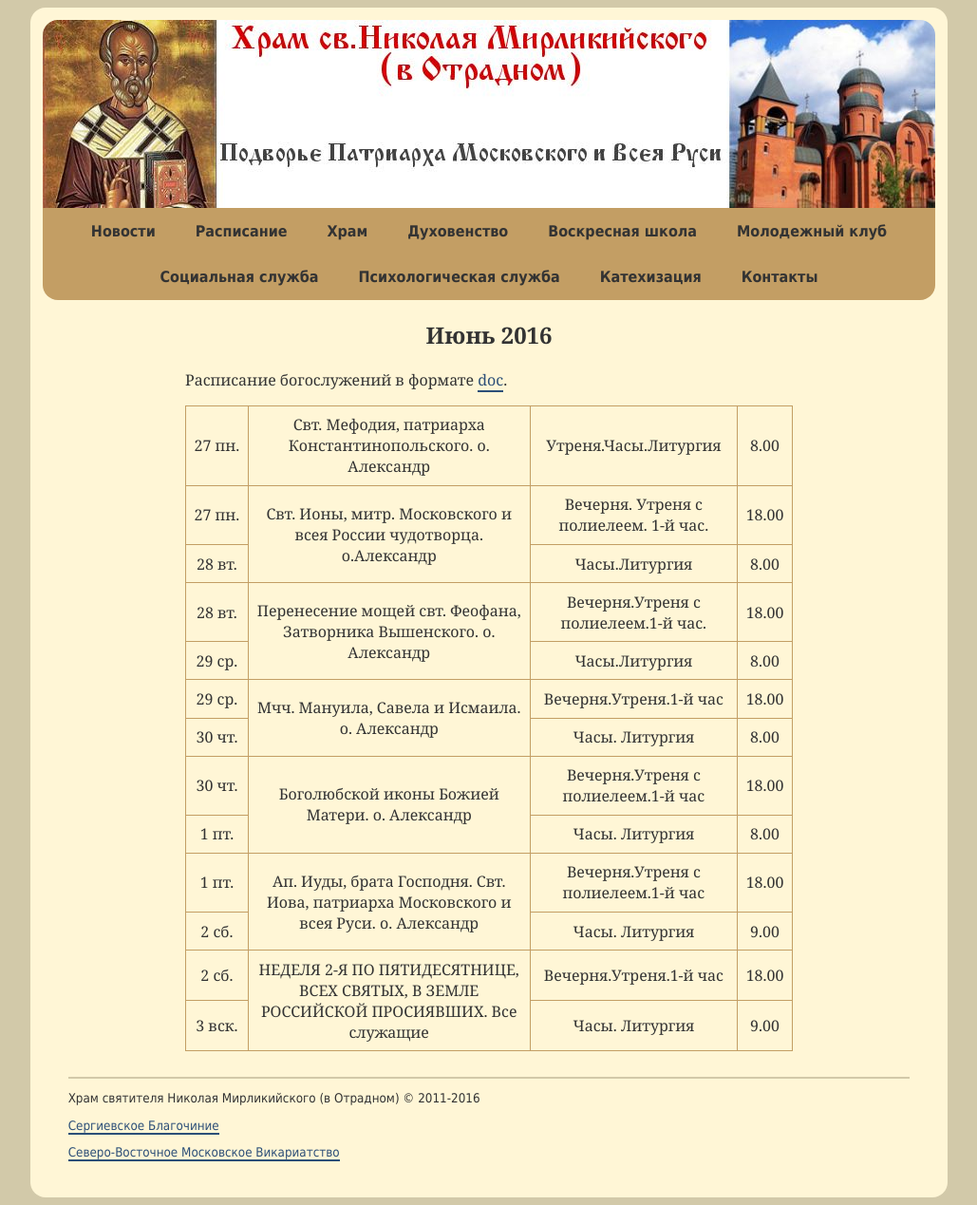
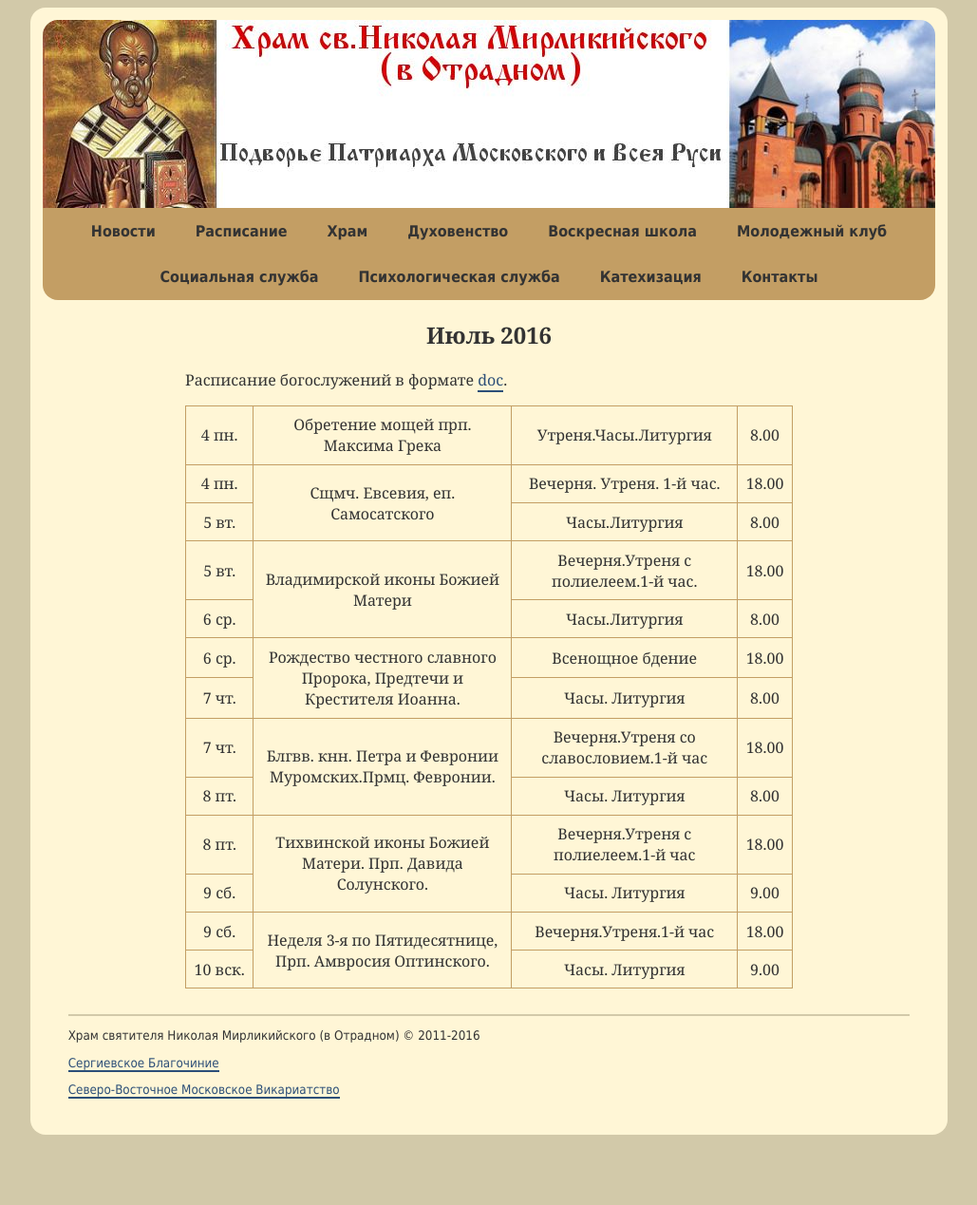
Before and after one commit to hramotradnoe/hramotradnoe.github.io, a Jekyll site: the page built from schedule/index.html, in a window 1280 px wide. Shown: the whole page at 95% size, without its empty margins (125-1154 px from the left). Built offline with Jekyll 4.4.1, drawn with Linux system fonts in a browser that asks for light colours; after the commit the page ends 1203 px from its top, so only the background shows below that.

Commit message:
Update schedule.yml

```diff
--- a/_data/schedule.yml
+++ b/_data/schedule.yml
@@ -1,56 +1,56 @@
-period: Июнь 2016
-link: "https://docs.google.com/document/d/1jPdz0A_W_L6xpexcnabvLHD5rmxPsTCOnxXiMbhG3ZQ/edit"
+period: Июль 2016
+link: "https://docs.google.com/document/d/19aNSX9Wu0QI7C6EiUYV1EB1eGRvtAUP8GHRgpxk9KIA/edit"
 timetable:
- - description : "Свт. Мефодия, патриарха Константинопольского. о. Александр"
+ - description : "Обретение мощей прп. Максима Грека"
    services    :
-      - day   : 27&nbsp;пн.
+      - day   : 4&nbsp;пн.
         time  : '8.00'
         title : "Утреня.Часы.Литургия"
- - description : "Свт. Ионы, митр. Московского и всея России чудотворца. о.Александр"
+ - description : "Сщмч. Евсевия, еп. Самосатского"
    services    :
-      - day   : 27&nbsp;пн.
+      - day   : 4&nbsp;пн.
         time  : '18.00'
-        title : "Вечерня. Утреня с полиелеем. 1-й час."
-      - day   : 28&nbsp;вт.
+        title : "Вечерня. Утреня. 1-й час."
+      - day   : 5&nbsp;вт.
         time  : '8.00'
         title : "Часы.Литургия"
- - description : "Перенесение мощей свт. Феофана, Затворника Вышенского. о. Александр"
+ - description : "Владимирской иконы Божией Матери"
    services    :
-      - day   : 28&nbsp;вт.
+      - day   : 5&nbsp;вт.
         time  : '18.00'
         title : "Вечерня.Утреня с полиелеем.1-й час."
-      - day   : 29&nbsp;ср.
+      - day   : 6&nbsp;ср.
         time  : '8.00'
         title : "Часы.Литургия"
- - description : "Мчч. Мануила, Савела и Исмаила. о. Александр"
+ - description : "Рождество честного славного Пророка, Предтечи и Крестителя Иоанна."
    services    :
-      - day   : 29&nbsp;ср.
+      - day   : 6&nbsp;ср.
+        time  : '18.00'
+        title : "Всенощное бдение"
+      - day   : 7&nbsp;чт.
+        time  : '8.00'
+        title : "Часы. Литургия"
+ - description : "Блгвв. кнн. Петра и Февронии Муромских.Прмц. Февронии."
+   services    :
+      - day   : 7&nbsp;чт.
+        time  : '18.00'
+        title : "Вечерня.Утреня со славословием.1-й час"
+      - day   : 8&nbsp;пт.
+        time  : '8.00'
+        title : "Часы. Литургия"
+ - description : "Тихвинской иконы Божией Матери. Прп. Давида Солунского."
+   services    :
+      - day   : 8&nbsp;пт.
+        time  : '18.00'
+        title : "Вечерня.Утреня с полиелеем.1-й час"
+      - day   : 9&nbsp;сб.
+        time  : '9.00'
+        title : "Часы. Литургия"
+ - description : "Неделя 3-я по Пятидесятнице, Прп. Амвросия Оптинского."
+   services    :
+      - day   : 9&nbsp;сб.
         time  : '18.00'
         title : "Вечерня.Утреня.1-й час"
-      - day   : 30&nbsp;чт.
-        time  : '8.00'
-        title : "Часы. Литургия"
- - description : "Боголюбской иконы Божией Матери. о. Александр"
-   services    :
-      - day   : 30&nbsp;чт.
-        time  : '18.00'
-        title : "Вечерня.Утреня с полиелеем.1-й час"
-      - day   : 1&nbsp;пт.
-        time  : '8.00'
-        title : "Часы. Литургия"
- - description : "Ап. Иуды, брата Господня. Свт. Иова, патриарха Московского и всея Руси. о. Александр"
-   services    :
-      - day   : 1&nbsp;пт.
-        time  : '18.00'
-        title : "Вечерня.Утреня с полиелеем.1-й час"
-      - day   : 2&nbsp;сб.
+      - day   : 10&nbsp;вск.
         time  : '9.00'
         title : "Часы. Литургия"
- - description : "НЕДЕЛЯ 2-Я ПО ПЯТИДЕСЯТНИЦЕ, ВСЕХ СВЯТЫХ, В ЗЕМЛЕ РОССИЙСКОЙ ПРОСИЯВШИХ. Все служащие"
-   services    :
-      - day   : 2&nbsp;сб.
-        time  : '18.00'
-        title : "Вечерня.Утреня.1-й час"
-      - day   : 3&nbsp;вск.
-        time  : '9.00'
-        title : "Часы. Литургия"
```
